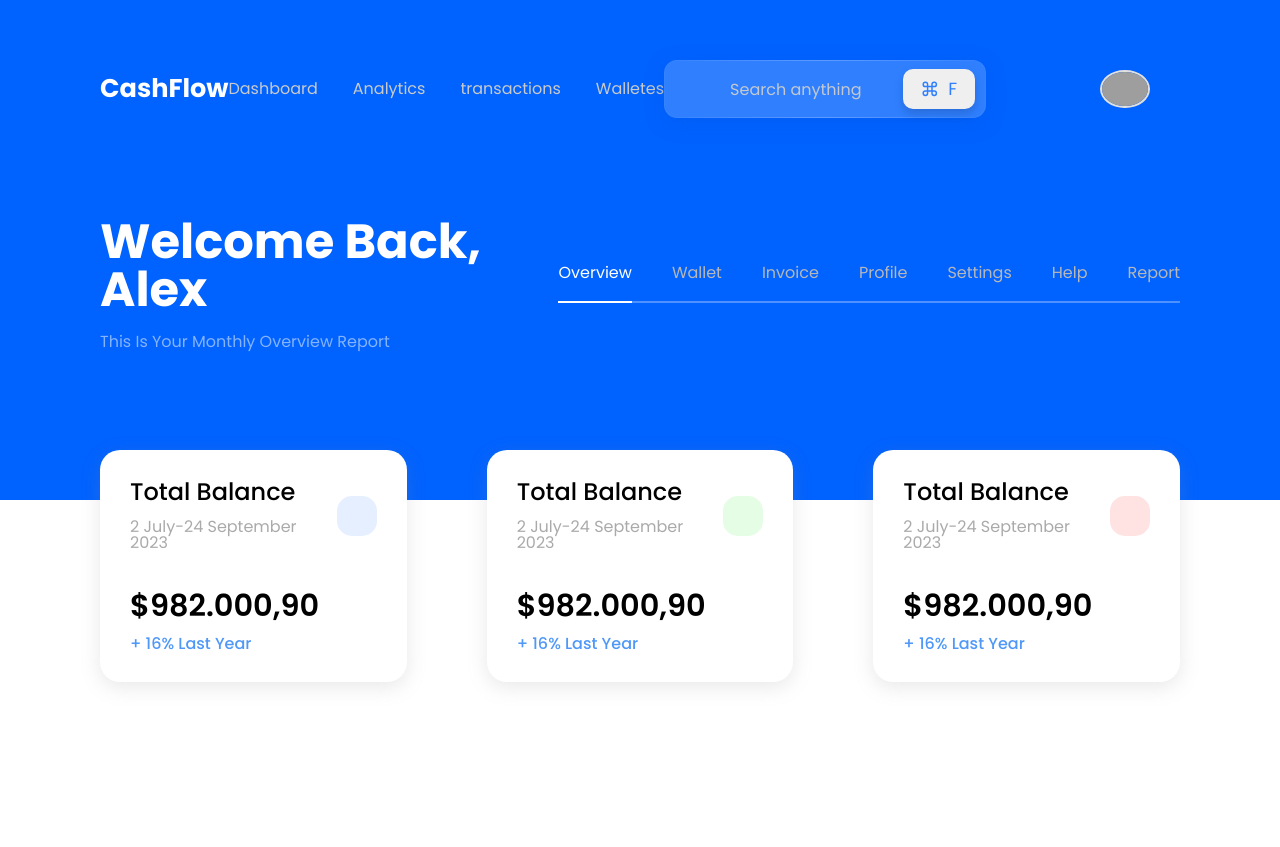
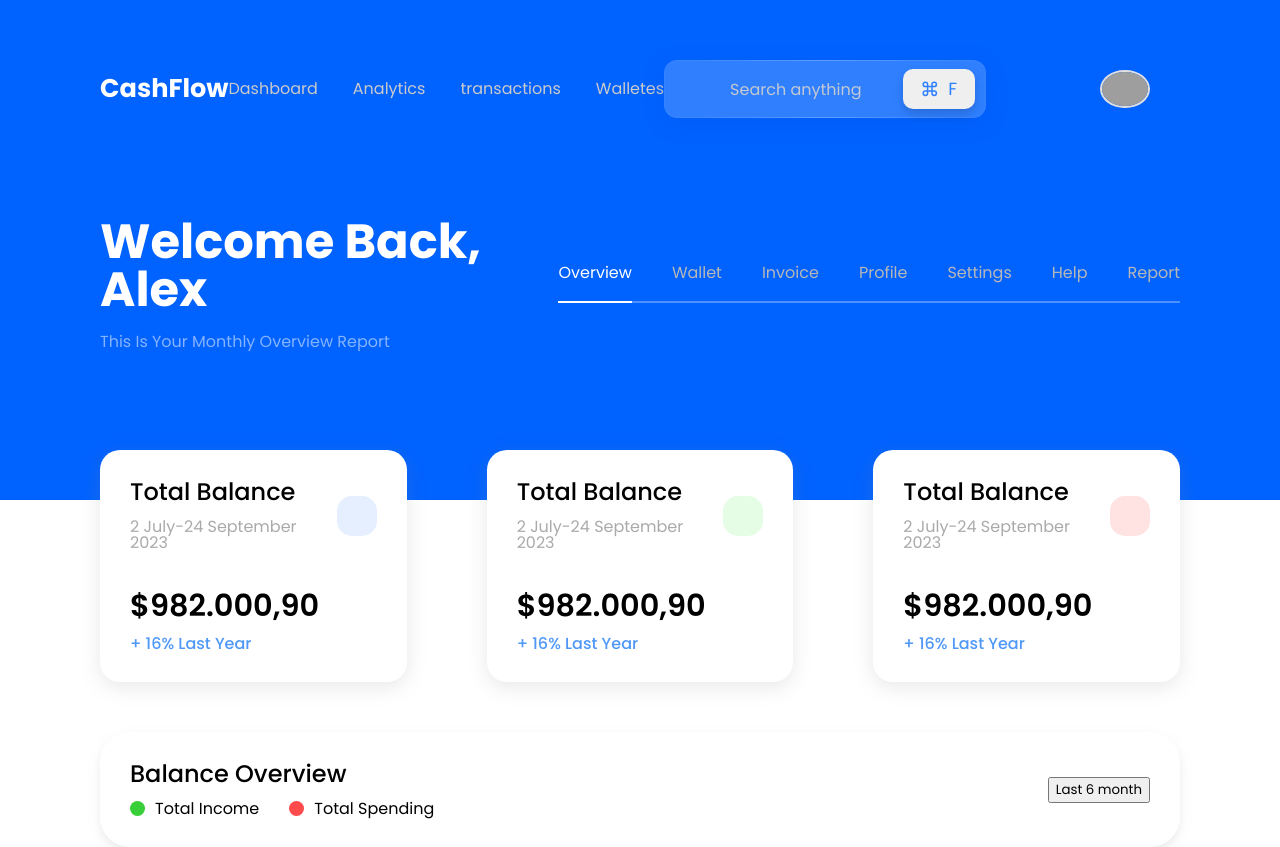
Before and after one commit to UndeadMe/react-dashboard, a React (Vite) app: page /overview in a window 1280 px wide. Before the commit the page ends 800 px from the top, so only its background shows below. Built offline with nearby package versions, Linux system fonts and the light colour scheme; grey boxes are pictures that could not be loaded; some icons are missing.

Commit message:
added chart headers

```diff
--- a/src/pages/Overview.jsx
+++ b/src/pages/Overview.jsx
@@ -32,6 +32,21 @@ export default function Overview() {
                     sign={<MoneySend className="total-income-statement-box__sign-red" variant="Bold"/>}
                 />
             </div>
+
+            <div className={styles["chart-wrap"]}>
+                <div className={styles["chart-wrap__headers"]}>
+                    <div>
+                        <h1>Balance Overview</h1>
+                        <h5>
+                            <span className="green-dot"></span> Total Income
+                            <span className="red-dot" style={{ marginLeft: "20px" }}></span> Total Spending
+                        </h5>
+                    </div>
+                    <button> {/* // todo: add date picker  */}
+                        Last 6 month
+                    </button>
+                </div>
+            </div>
         </>
     )
 }
--- a/src/pages/Overview.module.css
+++ b/src/pages/Overview.module.css
@@ -4,3 +4,36 @@
     margin-top: 100px;
     column-gap: 80px;
 }
+.chart-wrap {
+    background-color: #fff;
+    box-shadow: 0 5px 10px rgb(218, 218, 218, 0.5);
+    margin-top: 50px;
+    padding: 30px;
+    border-radius: 30px;
+}
+.chart-wrap__headers {
+    display: flex;
+    justify-content: space-between;
+    align-items: center;
+}
+.chart-wrap__headers h1 {
+    font-size: 1.5rem;
+    font-weight: 500;
+}
+.chart-wrap__headers h5 {
+    display: flex;
+    column-gap: 10px;
+    margin-top: 15px;
+}
+:global(.red-dot) {
+    width: 15px;
+    height: 15px;
+    background-color: #ff4b4b;
+    border-radius: 100%;
+}
+:global(.green-dot) {
+    width: 15px;
+    height: 15px;
+    background-color: #38cf38;
+    border-radius: 100%;
+}
```
Also changed, not shown: src/components/Chart.jsx (added, +7 -0 lines), src/components/Chart.module.css (added).
